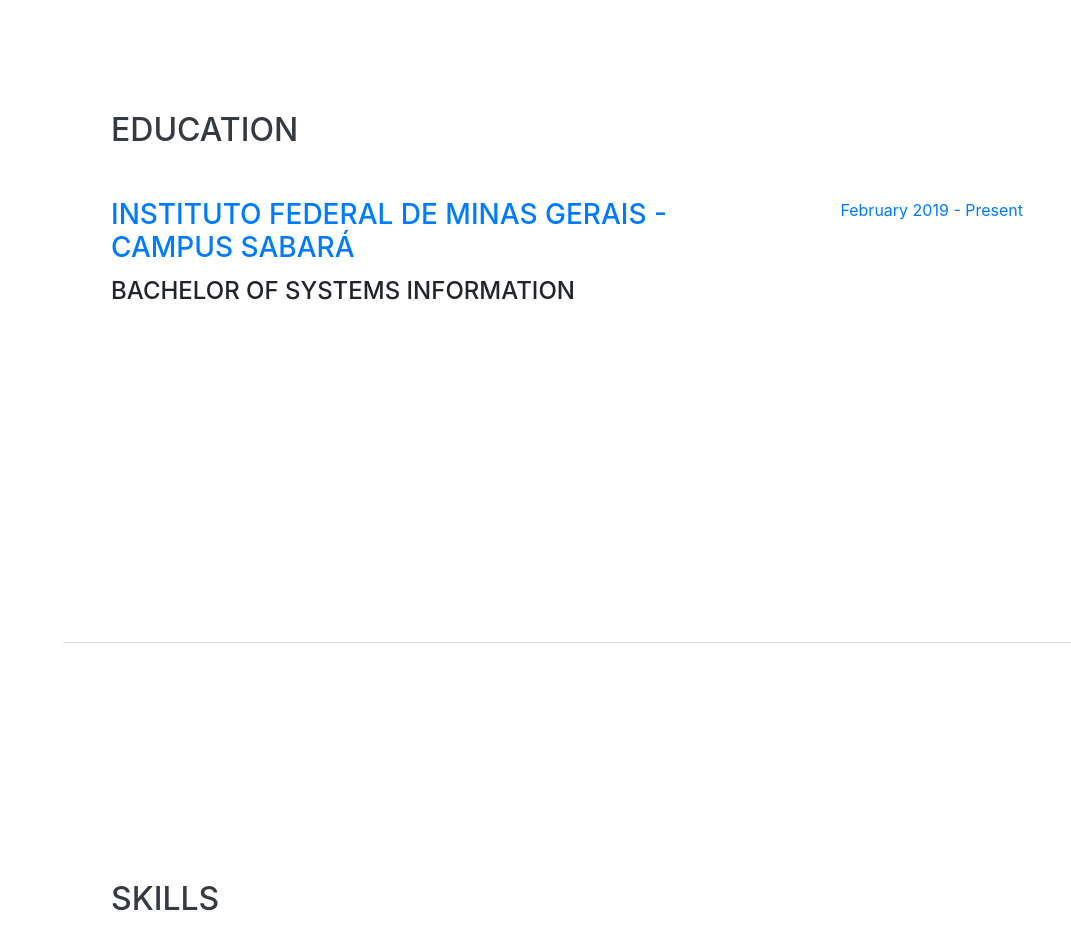
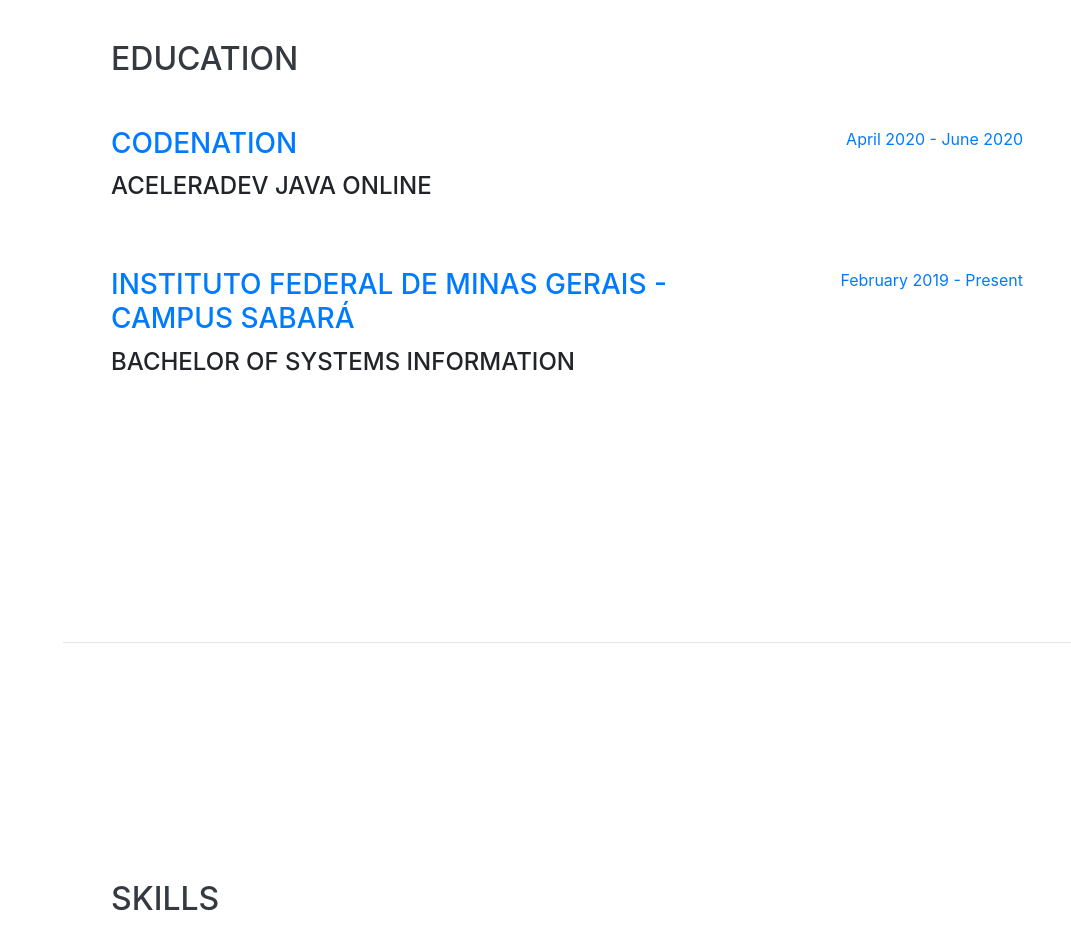
Before and after one commit to llaet/llaet.github.io, a website with bundled scripts: page index.html in a window 1280 px wide. Shown: the part 1760-2687 px from the top of the page, without its empty margins (209-1280 px from the left). Built offline with nearby package versions, Linux system fonts and the light colour scheme; a web font is replaced by a local one.

Commit message:
education topic updated on presentation

```diff
--- a/index.html
+++ b/index.html
@@ -107,6 +107,15 @@
 
         <div class="resume-item d-flex flex-column flex-md-row justify-content-between mb-5">
           <div class="resume-content">
+            <h3><a href="https://www.codenation.dev/" target="blank">Codenation</a></h3>
+            <div class="subheading mb-3">AceleraDev Java Online</div>
+          </div>
+          <div class="resume-date text-md-right">
+            <span class="text-primary">April 2020 - June 2020</span>
+          </div>
+        </div>
+        <div class="resume-item d-flex flex-column flex-md-row justify-content-between mb-5">
+          <div class="resume-content">
             <h3><a href="https://www.ifmg.edu.br/sabara" target="blank">Instituto Federal de Minas Gerais - Campus Sabará</a></h3>
             <div class="subheading mb-3">Bachelor of Systems Information</div>
           </div>
```
Also changed, not shown: img/presentation-page.PNG (added).
